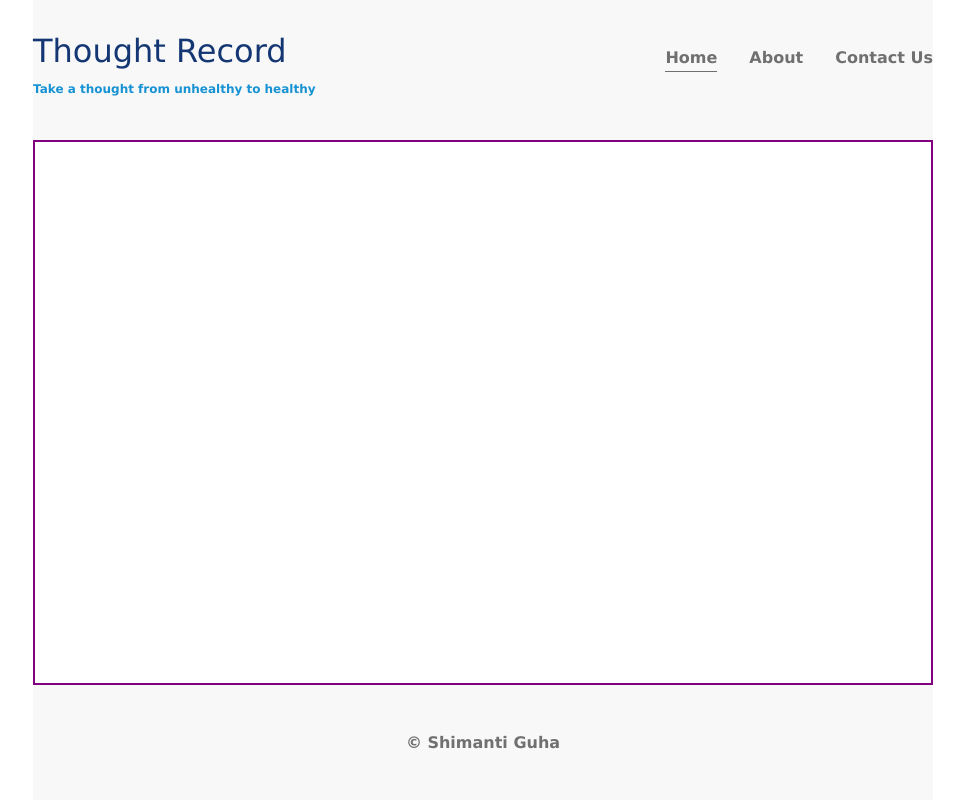
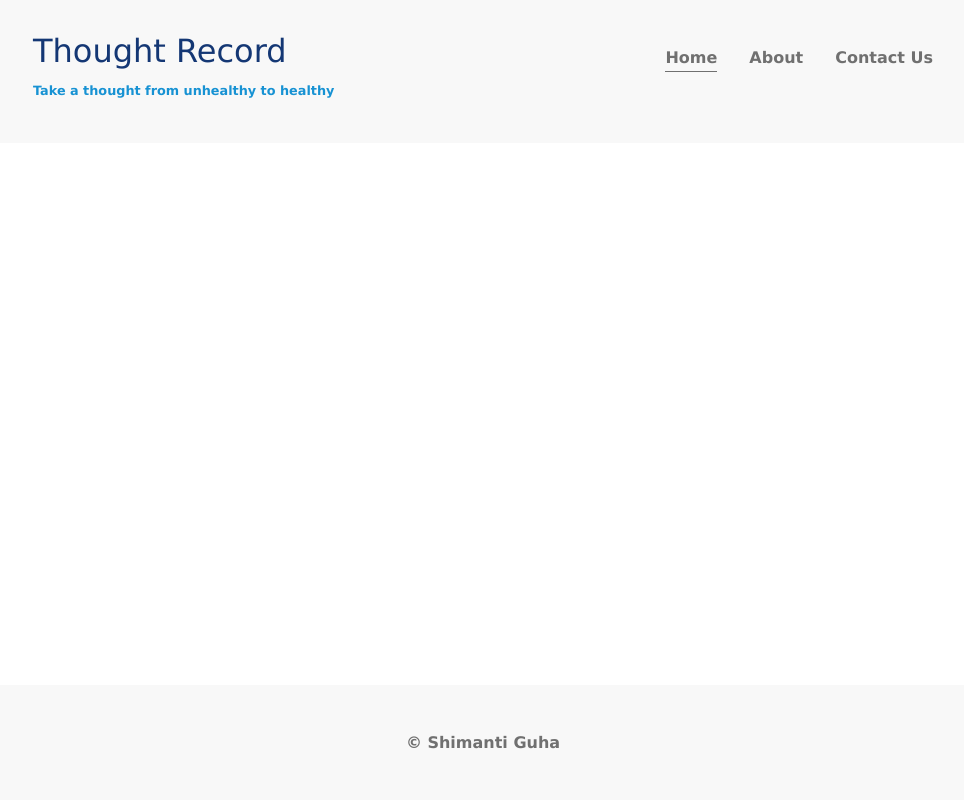
Before and after one commit to Shimanti/nav-responsive, a plain HTML site: page index.html in a window 1280 px wide. Shown: the whole page, without its empty margins (157-1121 px from the left). Drawn offline with Linux system fonts and the light colour scheme.

Commit message:
fixed background

```diff
--- a/index.html
+++ b/index.html
@@ -8,8 +8,9 @@
   <link rel="stylesheet" href="./style.css">
 </head>
 <body>
-  <div class="container">
-      <header class="container-nav">
+  <div class="container-body">
+    <header>
+      <div class="container container-nav">
         <section class="subheader">
           <h1>Thought Record</h1>
           <p class="subtitle">Take a thought from unhealthy to healthy</p>
@@ -21,9 +22,9 @@
             <li><a href="#">Contact Us</a></li>
           </ul>
         </nav>
+      </div>
     </header>
     <main>
-
     </main>
     <footer>
       <p>&copy; Shimanti Guha</p>
--- a/style.css
+++ b/style.css
@@ -16,7 +16,7 @@ h1 {
 
 .subtitle {
   font-weight: 700;
-  font-size: .75rem;
+  font-size: .8rem;
   color: #1792d3;
 }
 
@@ -26,17 +26,24 @@ footer p {
 }
 
 /* ********************
-Layout
+Header Layout
 *********************** */
 
-/* Container constrains the screen to the viewport */
-.container {
+.container-body {
   display: flex;
-  flex:1;
+  flex: 1;
   flex-direction: column;
   height: 100vh;
+}
+
+header {
+  background: #f8f8f8;
+  padding: 2em 0;
+}
+
+.container {
+  max-width: 900px;
   width: 90%;
-  max-width: 900px;
   margin: 0 auto;
 }
 
@@ -48,11 +55,6 @@ Layout
 /* .subheader, nav {
   border: 1px solid magenta;
 } */
-
-header {
-  background: #f8f8f8;
-  padding: 2em 0;
-}
 
 footer {
   text-align: center;
@@ -90,12 +92,18 @@ nav a:focus {
     /* padding for this item is in the parent - nav a */
 }
 
-/* Main content */
+/* ********************
+Main Layout
+*********************** */
 
 main {
-  border: 2px solid purple;
+  /* border: 2px solid purple; */
   height: 100%;
+  max-width: 900px;
+  width: 90%;
+  margin: 0 auto;
 }
+
 
 /* ********************
 Screen Changes
@@ -103,12 +111,12 @@ Screen Changes
 
 
 @media (max-width: 675px) {
+  header {
+    text-align: center;
+  }
+
   .container-nav {
     flex-direction: column;
-  }
-
-  header {
-    text-align: center;
   }
 
   nav ul {
```
